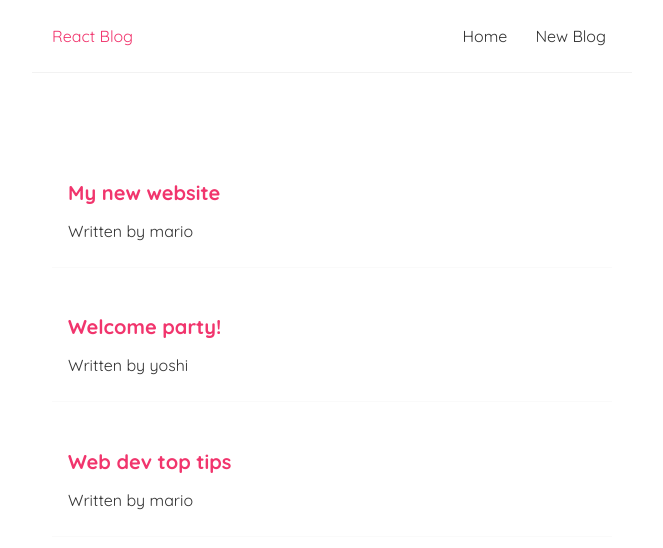
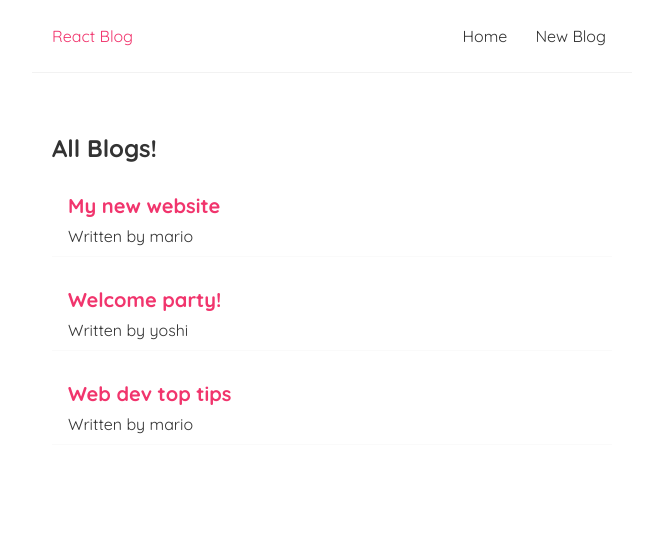
Before and after one commit to azamatyudaev/the-net-ninja-full-react-tutorial, a React (Create React App) app: page / in a window 1280 px wide. Shown: the top 548 px of the page, without its empty margins (308-971 px from the left). Built offline with nearby package versions, Linux system fonts and the light colour scheme.

Commit message:
Lesson 7 Props

```diff
--- /dev/null
+++ b/src/components/BlogList.jsx
@@ -0,0 +1,22 @@
+// { blogs, title } we can use object destructuring
+const BlogList = (props) => {
+  const blogs = props.blogs
+  const title = props.title
+
+  console.log('Props: ', props)
+  console.log('Blogs: ', blogs)
+
+  return (
+    <ul className="blog-list">
+      <h2>{title}</h2>
+      {blogs.map((blog) => (
+        <li className="blog-preview" key={blog.id}>
+          <h2>{blog.title}</h2>
+          <p>Written by {blog.author}</p>
+        </li>
+      ))}
+    </ul>
+  )
+}
+
+export default BlogList
--- a/src/index.css
+++ b/src/index.css
@@ -15,6 +15,14 @@ body {
   margin: 0;
   font-family: "Quicksand", sans-serif;
   color: #333;
+}
+
+h1, h2, h3, h4, h5, h6 {
+  margin: 0;
+}
+
+p {
+  margin: 0;
 }
 
 ol,
@@ -72,6 +80,7 @@ a {
   margin: 20px 0;
   border-bottom: 1px solid #fafafa;
   transition: 0.3s;
+  cursor: pointer;
 }
 
 .blog-preview:hover {
--- a/src/pages/Home.jsx
+++ b/src/pages/Home.jsx
@@ -1,4 +1,5 @@
 import {useState} from 'react'
+import BlogList from '../components/BlogList'
 
 const Home = () => {
   const [blogs, setBlogs] = useState([
@@ -9,14 +10,7 @@ const Home = () => {
 
   return (
     <div className="home">
-      <ul>
-        {blogs.map(blog => (
-          <li className="blog-preview" key={blog.id}>
-            <h2>{blog.title}</h2>
-            <p>Written by {blog.author}</p>
-          </li>
-        ))}
-      </ul>
+      <BlogList blogs={blogs} title="All Blogs!" />
     </div>
   )
 }
```
